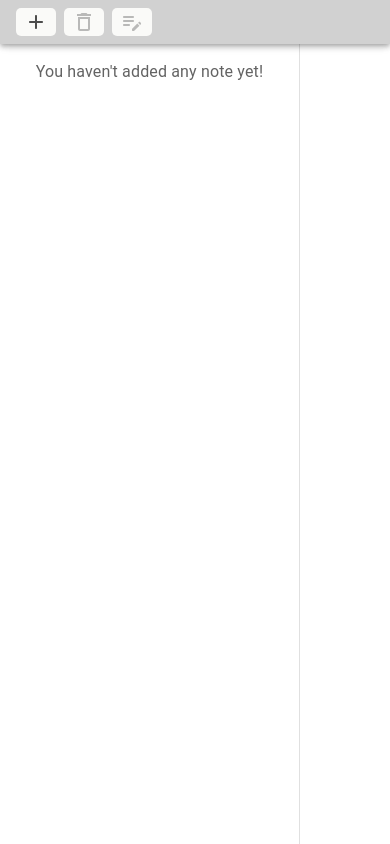
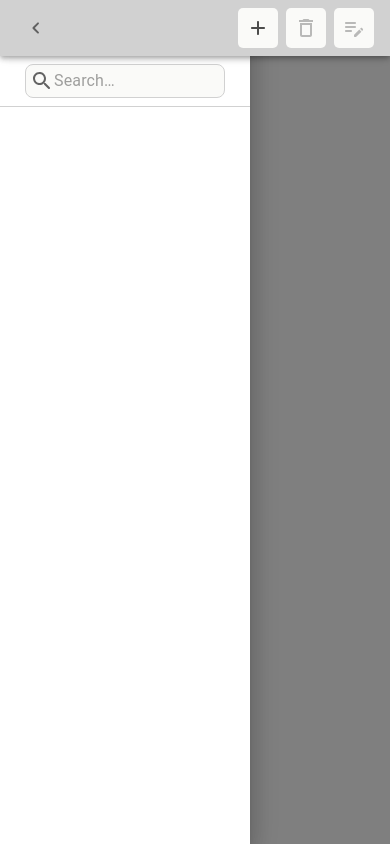
Before and after one commit to KarinaBulavintseva/Notes, a React (Create React App) app: page / in a window 390 px wide. Built offline with nearby package versions, Linux system fonts and the light colour scheme.

Commit message:
add responsiveness to header and sidebar

```diff
--- a/package.json
+++ b/package.json
@@ -10,6 +10,7 @@
     "@testing-library/jest-dom": "^5.16.5",
     "@testing-library/react": "^13.4.0",
     "@testing-library/user-event": "^13.5.0",
+    "overlayscrollbars": "^2.1.1",
     "react": "^18.2.0",
     "react-dom": "^18.2.0",
     "react-scripts": "5.0.1",
--- a/src/components/Header.jsx
+++ b/src/components/Header.jsx
@@ -7,7 +7,12 @@ import {
   EditNoteRounded as EditNoteIcon
 } from '@mui/icons-material';
 import { styled } from '@mui/material';
+import useMediaQuery from '@mui/material/useMediaQuery';
+import { useTheme } from '@mui/material';
+import MenuRoundedIcon from '@mui/icons-material/MenuRounded';
+import KeyboardArrowLeftRoundedIcon from '@mui/icons-material/KeyboardArrowLeftRounded';
 import IndexedDBContext from '../context/IndexedDBContext';
+import SearchBox from './SearchBox';
 
 const StyledIconButton = styled(IconButton)({
   flex: '0 0 auto',
@@ -25,8 +30,18 @@ const StyledIconButton = styled(IconButton)({
 });
 
 export default function Header() {
-  const { addToIndexedDB, currentId, deleteFromIndexedDB, setIsEditing, isEditing } =
-    useContext(IndexedDBContext);
+  const theme = useTheme();
+  const isUpSmallScreens = useMediaQuery(theme.breakpoints.up('sm'));
+
+  const {
+    addToIndexedDB,
+    currentId,
+    deleteFromIndexedDB,
+    setIsEditing,
+    isEditing,
+    openDrawer,
+    setOpenDrawer
+  } = useContext(IndexedDBContext);
 
   const deleteElement = () => {
     const deleteElement = confirm('Delete note?');
@@ -44,10 +59,19 @@ export default function Header() {
       }}>
       <Container maxWidth='xl'>
         <Box sx={{ display: 'flex' }}>
+          {!isUpSmallScreens && (
+            <Box>
+              <IconButton onClick={() => setOpenDrawer(!openDrawer)}>
+                {openDrawer ? <KeyboardArrowLeftRoundedIcon /> : <MenuRoundedIcon />}
+              </IconButton>
+            </Box>
+          )}
           <Box
             sx={{
               display: 'flex',
-              gap: '8px'
+              gap: '8px',
+              flexGrow: isUpSmallScreens ? '0' : '1',
+              justifyContent: isUpSmallScreens ? 'start' : 'end'
             }}>
             <StyledIconButton onClick={addToIndexedDB}>
               <AddIcon />
@@ -62,6 +86,16 @@ export default function Header() {
               <EditNoteIcon />
             </StyledIconButton>
           </Box>
+          {isUpSmallScreens && (
+            <Box
+              sx={{
+                flexGrow: '1',
+                display: 'flex',
+                justifyContent: 'end'
+              }}>
+              <SearchBox />
+            </Box>
+          )}
         </Box>
       </Container>
     </AppBar>
--- a/src/components/SearchBox.jsx
+++ b/src/components/SearchBox.jsx
@@ -4,9 +4,11 @@ import { styled } from '@mui/material';
 import { SearchRounded as SearchIcon } from '@mui/icons-material';
 import InputBase from '@mui/material/InputBase';
 import IndexedDBContext from '../context/IndexedDBContext';
+import useMediaQuery from '@mui/material/useMediaQuery';
+import { useTheme } from '@mui/material';
 
 const Search = styled(Box)({
-  width: 'min(60%, 300px)',
+  width: 'min(80%, 300px)',
   display: 'flex',
   alignItems: 'center',
   justifyContent: 'center',
@@ -27,14 +29,15 @@ const StyledSearchIcon = styled(SearchIcon)({
 });
 
 const StyledInputBase = styled(InputBase)({
-  width: '100%',
-  '.MuiInputBase-root.MuiInputBase-input': { color: '#636363' }
+  width: '100%'
 });
 
 export default function SearchBox() {
+  const theme = useTheme();
+  const isUpSmallScreens = useMediaQuery(theme.breakpoints.up('sm'));
   const { filterData } = useContext(IndexedDBContext);
   return (
-    <Search>
+    <Search sx={{ border: isUpSmallScreens ? 'none' : '1px solid #d1d1d1' }}>
       <SearchIconWrapper>
         <StyledSearchIcon />
       </SearchIconWrapper>
--- a/src/components/Sidebar.jsx
+++ b/src/components/Sidebar.jsx
@@ -1,34 +1,79 @@
-import React, { useContext } from 'react';
+import React, { useContext, useRef } from 'react';
 import { Drawer, Box, List } from '@mui/material';
 import ListItem from './ListItem';
 import IndexedDBContext from '../context/IndexedDBContext';
+import SearchBox from './SearchBox';
+import useMediaQuery from '@mui/material/useMediaQuery';
+import { useTheme } from '@mui/material';
+import { useScrollbar } from '../hooks/useScrollBar';
+import { styled } from '@mui/material';
+
+const StyledBox = styled(Box)({
+  '.os-theme-dark.os-scrollbar-vertical > .os-scrollbar-track > .os-scrollbar-handle': {
+    backgroundColor: '#d1d1d1'
+  }
+});
 
 export default function Sidebar() {
-  const { data } = useContext(IndexedDBContext);
+  const theme = useTheme();
+  const isUpSmallScreens = useMediaQuery(theme.breakpoints.up('sm'));
+  const { data, openDrawer, setOpenDrawer } = useContext(IndexedDBContext);
 
-  const dataLength = data.length;
+  const listWrapper = useRef(null);
+  useScrollbar(listWrapper);
 
   const notesList = [...data]
     .reverse()
     .map((note) => <ListItem key={note.id} noteData={note}></ListItem>);
-  return (
+
+  return isUpSmallScreens ? (
     <Drawer
+      open={openDrawer}
       variant='permanent'
       sx={{
         width: 300,
         flexShrink: 0,
         [`& .MuiDrawer-paper`]: { width: 300, boxSizing: 'border-box' }
       }}>
-      <Box sx={{ minHeight: '50px' }} />
-      {dataLength ? (
-        <Box>
-          <List sx={{ padding: '0px' }}>{notesList}</List>
-        </Box>
-      ) : (
-        <Box sx={{ textAlign: 'center', padding: '10px 5px', color: '#636363' }}>
-          You haven't added any note yet!
+      <Box sx={{ minHeight: '48px' }} />
+      <StyledBox ref={listWrapper}>
+        <List sx={{ padding: '0px' }}>{notesList}</List>
+      </StyledBox>
+    </Drawer>
+  ) : (
+    <Drawer
+      variant='temporary'
+      anchor='left'
+      open={openDrawer}
+      onClose={() => setOpenDrawer(false)}
+      ModalProps={{
+        keepMounted: true
+      }}
+      sx={{
+        width: 250,
+        flexShrink: 0,
+        [`& .MuiDrawer-paper`]: { width: 250, boxSizing: 'border-box' }
+      }}>
+      <Box
+        sx={{
+          minHeight: '56px',
+          color: 'black'
+        }}
+      />
+      {!isUpSmallScreens && (
+        <Box
+          sx={{
+            display: 'flex',
+            justifyContent: 'center',
+            borderBottom: '1px solid #d1d1d1',
+            padding: '8px 0'
+          }}>
+          <SearchBox />
         </Box>
       )}
+      <Box>
+        <List sx={{ padding: '0px' }}>{notesList}</List>
+      </Box>
     </Drawer>
   );
 }
--- a/src/context/IndexedDBProvider.js
+++ b/src/context/IndexedDBProvider.js
@@ -5,6 +5,7 @@ const IndexedDBProvider = ({ children }) => {
   const [data, setData] = useState([]);
   const [currentId, setCurrentId] = useState();
   const [isEditing, setIsEditing] = useState(false);
+  const [openDrawer, setOpenDrawer] = useState(true);
 
   const openIndexedDB = () => {
     return new Promise((resolve, reject) => {
@@ -155,7 +156,9 @@ const IndexedDBProvider = ({ children }) => {
         data,
         currentId,
         isEditing,
-        filterData
+        filterData,
+        openDrawer,
+        setOpenDrawer
       }}>
       {children}
     </IndexedDBContext.Provider>
--- /dev/null
+++ b/src/hooks/useScrollBar.js
@@ -0,0 +1,27 @@
+import { useEffect } from 'react';
+import { OverlayScrollbars } from 'overlayscrollbars';
+
+const config = {
+  scrollbars: {
+    visibility: 'auto',
+    autoHide: 'never'
+  }
+};
+
+const useScrollbar = (root) => {
+  useEffect(() => {
+    let scrollbars;
+
+    if (root.current) {
+      scrollbars = OverlayScrollbars(root.current, config);
+    }
+
+    return () => {
+      if (scrollbars) {
+        scrollbars.destroy();
+      }
+    };
+  }, [root]);
+};
+
+export { useScrollbar };
--- a/src/index.js
+++ b/src/index.js
@@ -1,6 +1,7 @@
 import React from 'react';
 import ReactDOM from 'react-dom/client';
 import App from './App';
+import 'overlayscrollbars/overlayscrollbars.css';
 
 const root = ReactDOM.createRoot(document.getElementById('root'));
 root.render(
```
Also changed, not shown: 1 other file (tests, documents, lock files or other folders).
